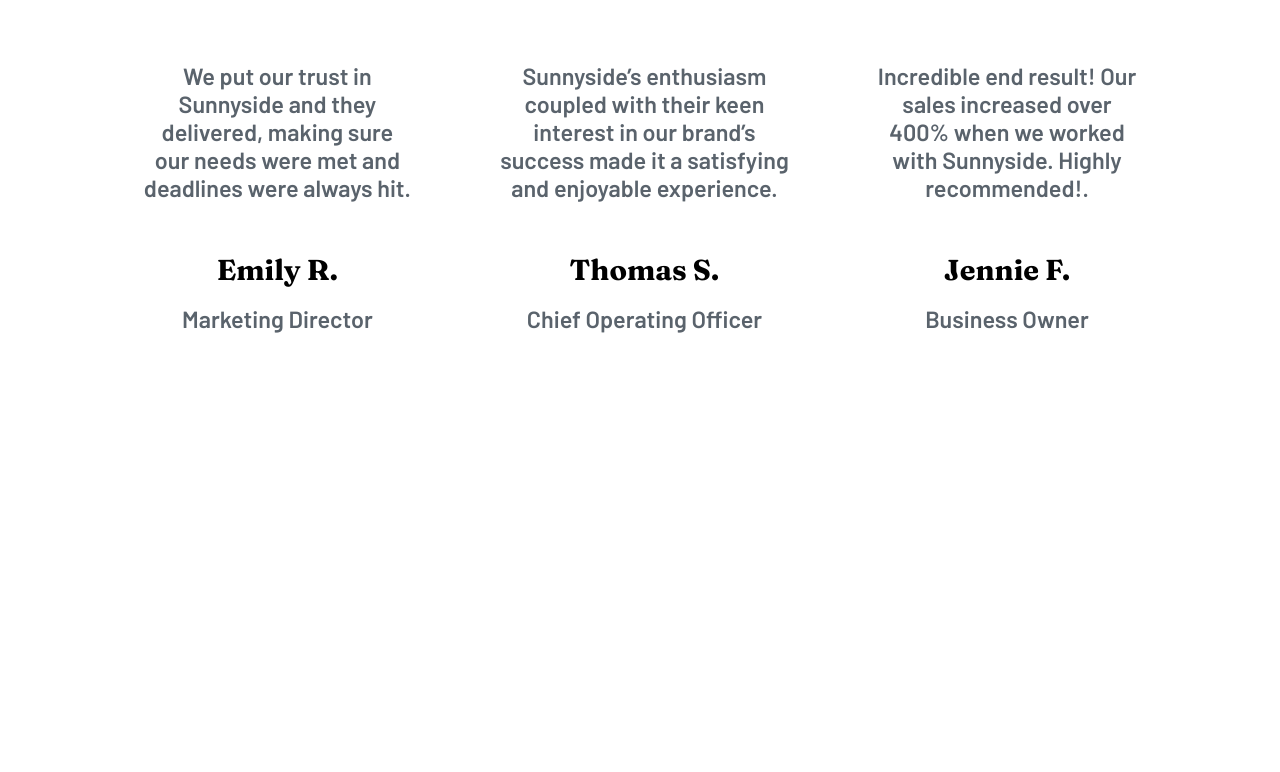
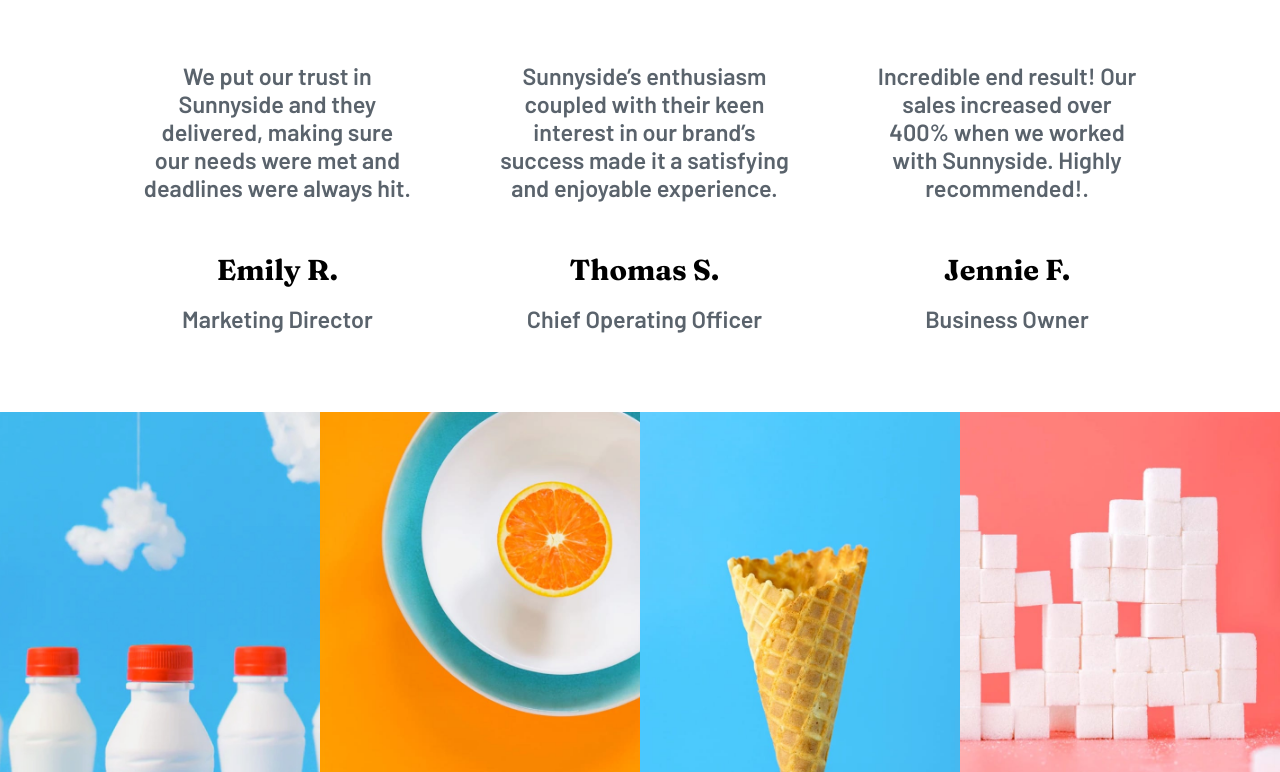
Before and after one commit to Guivieirasilva/sunnyside-agency-landing-page, a React (Vite) app: page / in a window 1280 px wide. Shown: the part 3188-3960 px from the top of the page. Before the commit the page ends 3600 px from the top, so only its background shows below. Built offline with nearby package versions, Linux system fonts and the light colour scheme.

Commit message:
sessão de images

```diff
--- a/src/App.jsx
+++ b/src/App.jsx
@@ -1,6 +1,7 @@
 import Clients from "./components/Clients"
 import Content from "./components/Content"
 import Header from "./components/Header"
+import Illustrations from "./components/Illustrations"
 
 function App() {
 
@@ -9,6 +10,7 @@ function App() {
       <Header />
       <Content />
       <Clients />
+      <Illustrations />
     </>
   )
 }
--- /dev/null
+++ b/src/components/Illustrations.jsx
@@ -0,0 +1,39 @@
+import { Ilustration } from "../styles/Illustrations.style";
+
+import ImageMilkDesktop from "../assets/images/desktop/image-gallery-milkbottles.jpg"
+import ImageOrangeDesktop from "../assets/images/desktop/image-gallery-orange.jpg"
+import ImageConeDesktop from "../assets/images/desktop/image-gallery-cone.jpg"
+import ImageSugarDesktop from "../assets/images/desktop/image-gallery-sugarcubes.jpg"
+
+import ImageMilkMobile from "../assets/images/mobile/image-gallery-milkbottles.jpg"
+import ImageOrangeMobile from "../assets/images/mobile/image-gallery-orange.jpg"
+import ImageConeMobile from "../assets/images/mobile/image-gallery-cone.jpg"
+import ImageSugarMobile from "../assets/images/mobile/image-gallery-sugar-cubes.jpg"
+
+export default function Illustrations(){
+   return(
+      <Ilustration>
+         <div>
+            <img className="box-image" src={ImageMilkDesktop} alt="imagem de garrafas de leite" />
+            <img className="hidden" src={ImageMilkMobile} alt="imagem de garrafas de leite" />
+
+         </div>
+         <div>
+            <img className="box-image" src={ImageOrangeDesktop} alt="imagem de uma laranja cortada em cima de um prato" />
+            <img className="hidden" src={ImageOrangeMobile} alt="imagem de garrafas de leite" />
+
+         </div>
+         <div>
+            <img className="box-image" src={ImageConeDesktop} alt="imagem de uma casquinha de sorvete vazia em formato de cone" />
+            <img className="hidden" src={ImageConeMobile} alt="imagem de garrafas de leite" />
+
+         </div>
+         <div>
+            <img className="box-image" src={ImageSugarDesktop} alt="image de cubos de açucar empilhados aleatóriamente" />
+            <img className="hidden" src={ImageSugarMobile} alt="imagem de garrafas de leite" />
+
+         </div>
+      </Ilustration>
+
+   )
+}
--- a/src/styles/Clients.style.jsx
+++ b/src/styles/Clients.style.jsx
@@ -9,6 +9,7 @@ export const Testimonials = styled.article`
    align-items: center;
    height: 80vh;
 
+
    >h2{
       font-family: 'Fraunces', serif;
       font-weight: 700;
@@ -16,6 +17,9 @@ export const Testimonials = styled.article`
    }
 
    @media screen and (max-width:800px){
+      height: auto;
+      justify-content: center;
+
       >h2 {
       font-size: 1.6rem;
       padding: 30px;
@@ -43,7 +47,6 @@ export const Customers = styled.section`
       >div{
          width: 70px;
          height: 70px;
-         border-radius: 50%;
          margin: 0 auto;
          margin-bottom: 3rem;
          >img{
@@ -77,9 +80,8 @@ export const Customers = styled.section`
 
    @media screen and (max-width:800px) {
       flex-direction: column;
-      height: 60vh;
       gap: 70px;
-
+      margin: 5rem 0;
       >div{
       gap: 30px;
 
--- /dev/null
+++ b/src/styles/Illustrations.style.jsx
@@ -0,0 +1,26 @@
+import styled from "styled-components";
+
+export const Ilustration = styled.section`
+   display: grid;
+   grid-template-columns: repeat(4, 1fr);
+   height: 20vh;
+   >div{
+      height: 100%;
+      >.box-image, .hidden{
+         max-width: 100%;
+         width: 100%;
+         height: 100%;
+         object-fit: cover;
+      }
+      .hidden{ display:none }
+   }
+   @media screen and (max-width:590px) {
+      grid-template-columns: repeat(2, 1fr);
+     >div {
+      .box-image{display:none;}
+      .hidden{display:block;}
+     }
+
+
+   }
+`
```
